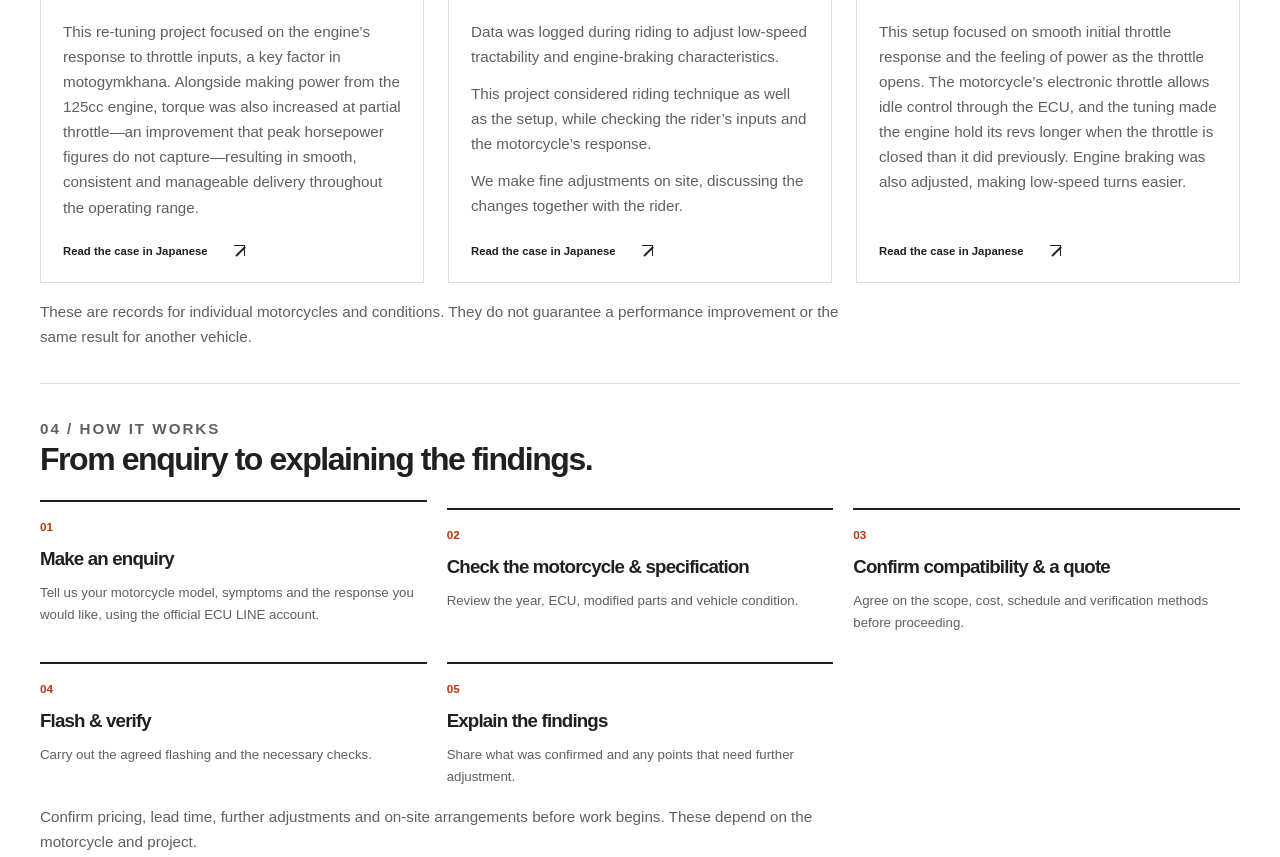
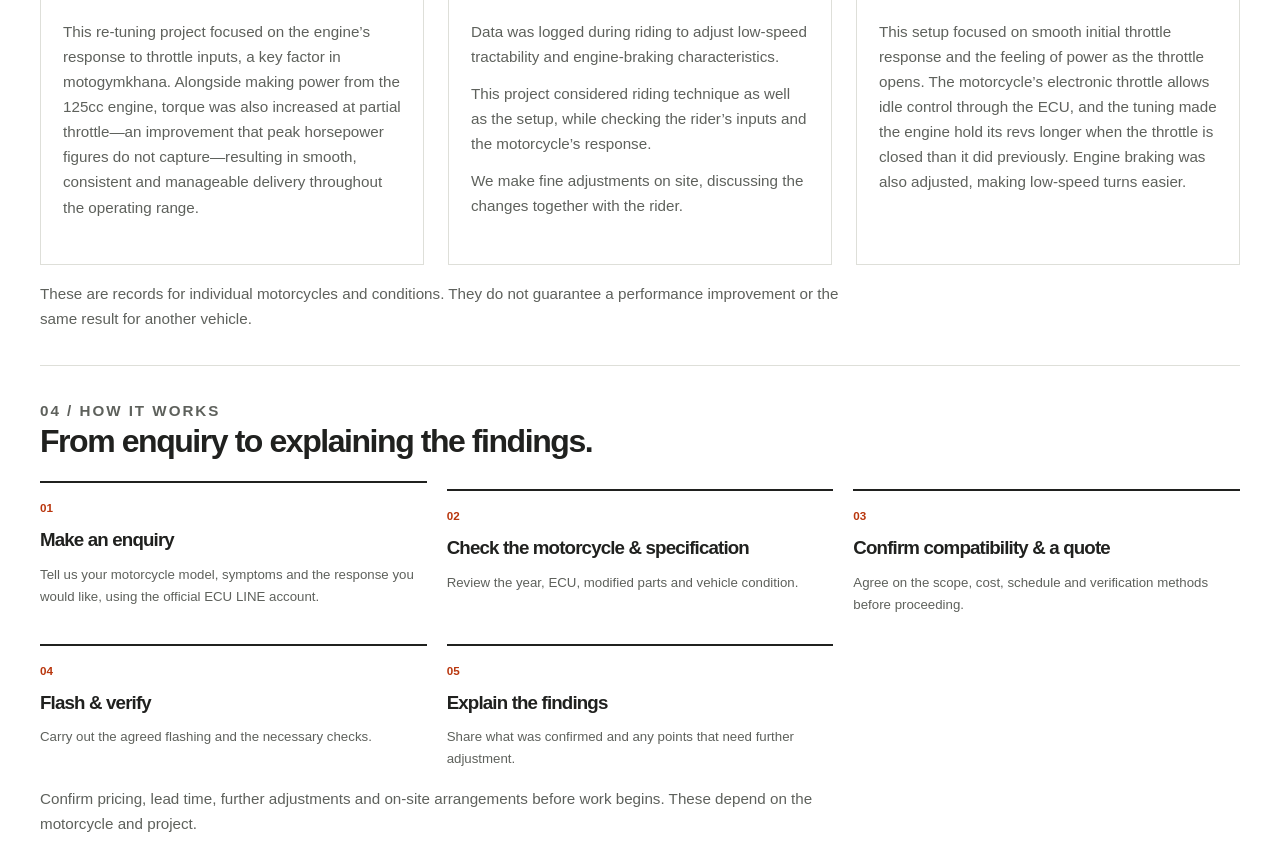
Before and after one commit to efactory-suzuka/efactory-english-site, an Astro site: page /ecu-tuning in a window 1280 px wide. Shown: the part 2015-2872 px from the top of the page. Built offline with nearby package versions, Linux system fonts and the light colour scheme; Astro itself is replaced by a stand-in of ours.

Commit message:
Remove links to individual ECU case pages

```diff
--- a/src/pages/ecu-tuning.astro
+++ b/src/pages/ecu-tuning.astro
@@ -4,7 +4,7 @@ import { Image } from 'astro:assets';
 import PageLayout from '../components/PageLayout.astro';
 import NextStep from '../components/NextStep.astro';
 import { ecuImages, ecuCases, ecuSteps, ecuFaq } from '../data/ecu';
-import { contact, japaneseEcuSite } from '../data/site';
+import { contact } from '../data/site';
 ---
 <PageLayout title="ECU Flashing" heading="ECU Flashing & Setup" description="Motorcycle ECU Flashing and setup at eFactory, Suzuka. Explore riding checks, data logging and documented GROM, GSX-R750 and ZX-4R examples. Compatibility is checked individually." intro="Beyond peak power. Work towards engine response that fits the way you ride—using vehicle condition, data and riding feedback to consider throttle opening, drive and deceleration." eyebrow="RIDE. CHECK. REFINE." brandLogo={ecuImages.logo}>
   <style is:inline>.ecu-case{display:flex;flex-direction:column}.ecu-case-copy{display:flex;flex-direction:column;flex:1}.ecu-case-copy>.text-link{margin-top:auto}.ecu-case-title{min-height:4.8em}.ecu-case-summary{margin:22px 0;color:var(--muted);font-size:.78rem;line-height:1.8}.ecu-case-summary p+p{margin-top:12px}@media(max-width:760px){.ecu-case-title{min-height:0}.ecu-case-summary{font-size:.82rem}}</style>
@@ -12,7 +12,7 @@ import { contact, japaneseEcuSite } from '../data/site';
   <div slot="intro-extra" class="inline-actions"><a class="button" href={contact.ecuLine}>Enquire about ECU Flashing <span class="arrow" aria-hidden="true"></span></a><p class="price-note">Start by checking the model and specification. Detailed technical consultation is separate and may carry a charge.</p></div>
   <section class="story-split content-section"><div><p class="eyebrow">01 / YOUR RIDING</p><h2>What would you like to change?</h2></div><div><ul class="ecu-concerns"><li>Jerky response as you first open the throttle</li><li>A motorcycle that feels difficult to manage at low speed</li><li>Engine braking that feels too strong</li><li>Checking fuelling after modifications</li><li>Adjusting the response for motogymkhana</li></ul><p>The cause may lie outside the ECU. Vehicle condition is checked before considering what flashing can address.</p></div></section>
   <section class="content-section"><p class="eyebrow">02 / OUR APPROACH</p><h2>Ride it. Feel it. Refine it.</h2><p>Changing ECU data is one step. What matters is how that change connects with the rider’s inputs.</p><div class="note-grid ecu-approach"><article><h3>Share your goals</h3><p>Describe when and how the motorcycle feels different from what you want—for example, initial throttle response or drive at low speed.</p></article><article><h3>Check what can be adjusted</h3><p>Fuel, ignition, engine braking and other controls vary by motorcycle and ECU. Adjustments are considered against the actual specification.</p></article><article><h3>Ride and verify</h3><p>Where needed, measurements and logging support riding checks and rider feedback as the response is refined.</p></article></div><details class="ecu-explainer"><summary>What is “transient response”?</summary><p>It is the engine’s response when your inputs change, such as opening or closing the throttle, rather than only at a steady engine speed. The feeling from input to drive matters alongside maximum power. Measurement and riding-check methods are agreed for the motorcycle and the work.</p></details></section>
-  <section class="content-section"><p class="eyebrow">03 / SETTING STORIES</p><h2>Setup, seen through real examples.</h2><p>Each motorcycle and purpose is different. These examples follow the public work records used on the latest Japanese ECU page.</p><div class="ecu-case-grid">{ecuCases.map(item => <article class="ecu-case"><Image src={item.image} alt={item.alt} width={680} widths={[340,680]} sizes="(max-width: 760px) 90vw, 28vw" format="png" loading="lazy" /><div class="ecu-case-copy"><p class="eyebrow">{item.tag}</p><h3>{item.name}</h3><p class="ecu-case-title">{item.title}</p><div class="ecu-case-summary">{item.summary.map(paragraph => <p>{paragraph}</p>)}</div><a href={`${japaneseEcuSite}cases/${item.slug}/`} class="text-link" target="_blank" rel="noopener">Read the case in Japanese <span class="arrow" aria-hidden="true"></span></a></div></article>)}</div><p class="price-note">These are records for individual motorcycles and conditions. They do not guarantee a performance improvement or the same result for another vehicle.</p></section>
+  <section class="content-section"><p class="eyebrow">03 / SETTING STORIES</p><h2>Setup, seen through real examples.</h2><p>Each motorcycle and purpose is different. These examples follow the public work records used on the latest Japanese ECU page.</p><div class="ecu-case-grid">{ecuCases.map(item => <article class="ecu-case"><Image src={item.image} alt={item.alt} width={680} widths={[340,680]} sizes="(max-width: 760px) 90vw, 28vw" format="png" loading="lazy" /><div class="ecu-case-copy"><p class="eyebrow">{item.tag}</p><h3>{item.name}</h3><p class="ecu-case-title">{item.title}</p><div class="ecu-case-summary">{item.summary.map(paragraph => <p>{paragraph}</p>)}</div></div></article>)}</div><p class="price-note">These are records for individual motorcycles and conditions. They do not guarantee a performance improvement or the same result for another vehicle.</p></section>
   <section class="content-section"><p class="eyebrow">04 / HOW IT WORKS</p><h2>From enquiry to explaining the findings.</h2><ol class="process-list">{ecuSteps.map(([title,text],index) => <li><span>{String(index+1).padStart(2,'0')}</span><div><h3>{title}</h3><p>{text}</p></div></li>)}</ol><p class="price-note">Confirm pricing, lead time, further adjustments and on-site arrangements before work begins. These depend on the motorcycle and project.</p></section>
   <section class="content-section"><p class="eyebrow">05 / QUESTIONS</p><h2>Before you arrange ECU work.</h2><div class="faq-list">{ecuFaq.map(([question,answer]) => <details><summary>{question}</summary><p>{answer}</p></details>)}</div><div class="ecu-conditions"><h3>Points to confirm before work</h3><p>Confirm how the original ECU will be handled, the price, and implications for Japanese vehicle inspection, manufacturer warranty and fault risks. ECU Flashing does not guarantee performance, safety or legal compliance.</p></div></section>
   <section class="content-section enquiry-checklist"><div><p class="eyebrow">06 / LET’S TALK</p><h2>How would you like your bike to respond?</h2><p>Enquiry reception and detailed diagnosis or setup consultation are separate. Detailed technical advice may carry a fee; confirm the scope and fees in advance. English-language arrangements also need to be confirmed.</p></div><ul><li>Motorcycle model and model code</li><li>Year, if known</li><li>Modified parts</li><li>Current symptoms</li><li>Desired response and intended use</li></ul></section>
```
